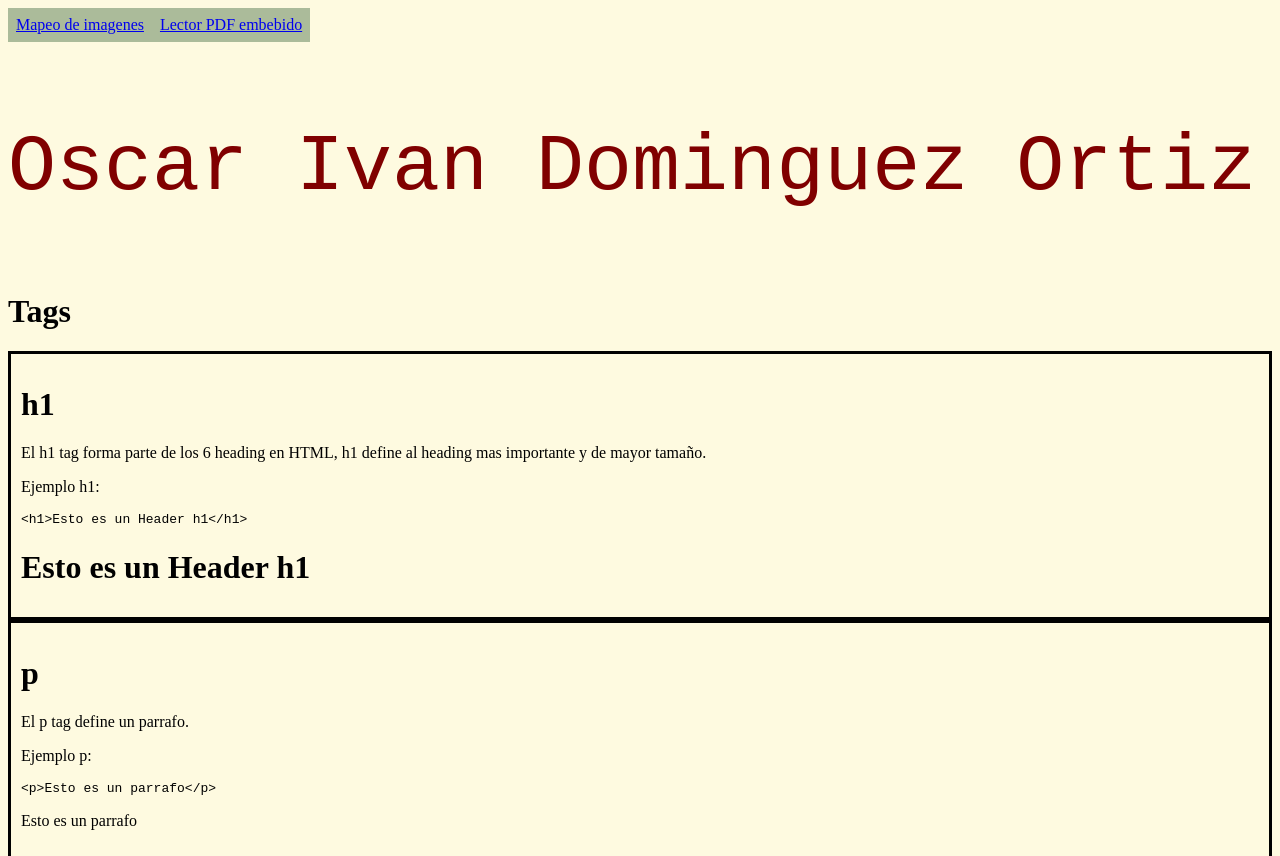
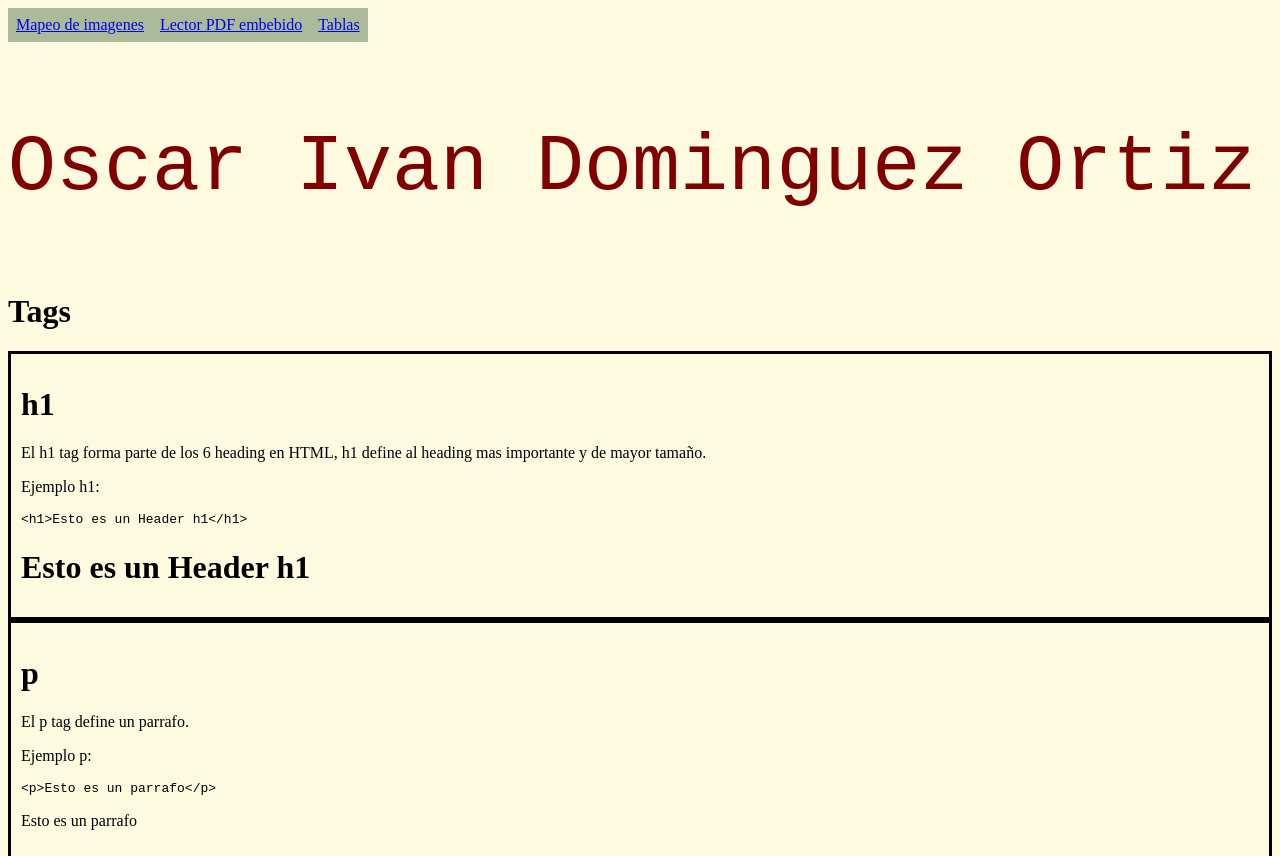
Before and after one commit to oidoming/html-elements, a plain HTML site: page index.html in a window 1280 px wide. Shown: the top 856 px of the page. Drawn offline with Linux system fonts and the light colour scheme.

Commit message:
add tables link and page link

```diff
--- a/index.html
+++ b/index.html
@@ -35,6 +35,7 @@
         <ul>
           <li><a href="map.html">Mapeo de imagenes</a> </li>
           <li><a href="pdf.html">Lector PDF embebido</a></li>
+          <li><a href="./tablas/tablas.html">Tablas</a></li>
         </ul>
     </nav>
     <p style="font-size: 80px; font-family: 'Courier New', Courier, monospace; color: maroon;">Oscar Ivan Dominguez Ortiz</p>
```
Also changed, not shown: 1 other file.
